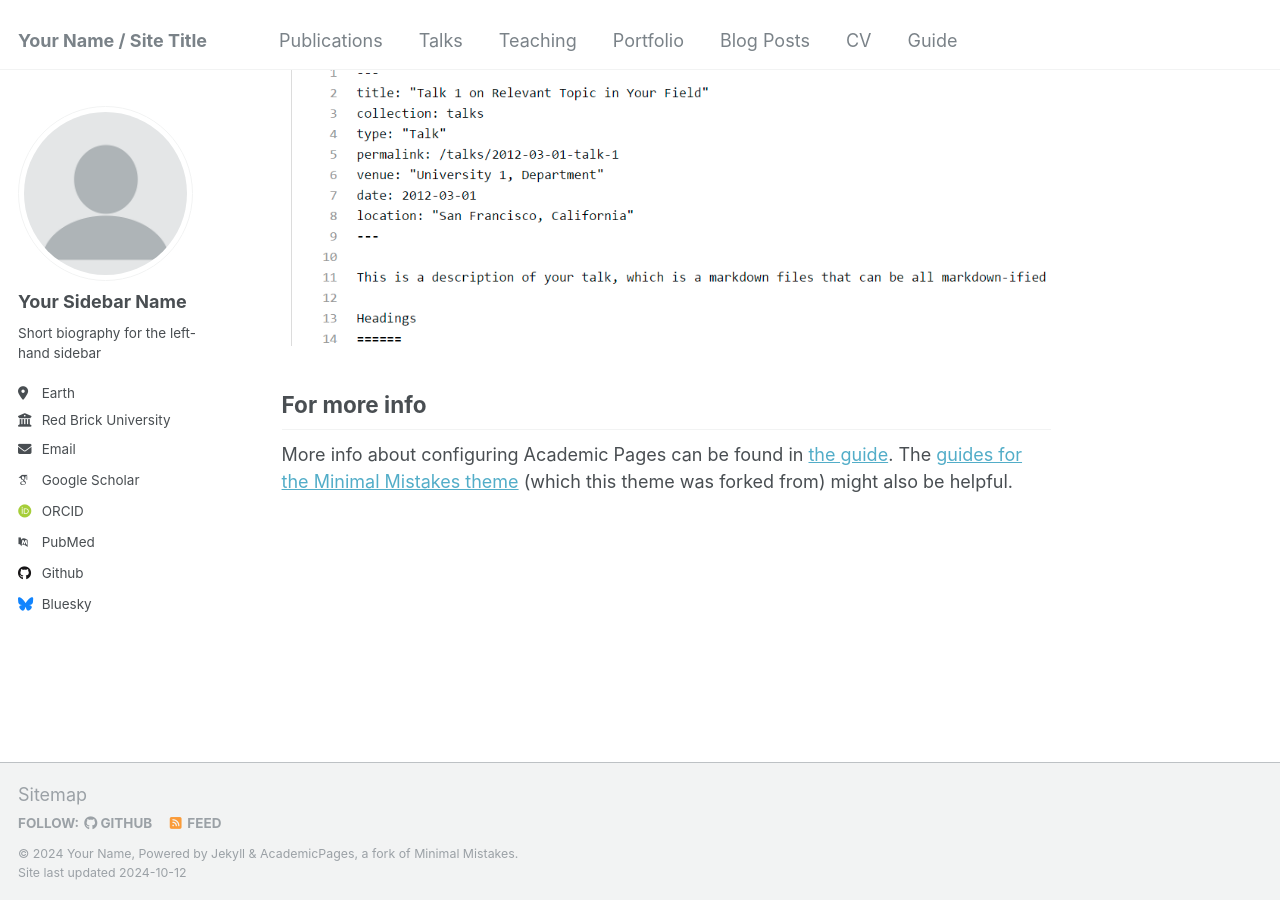
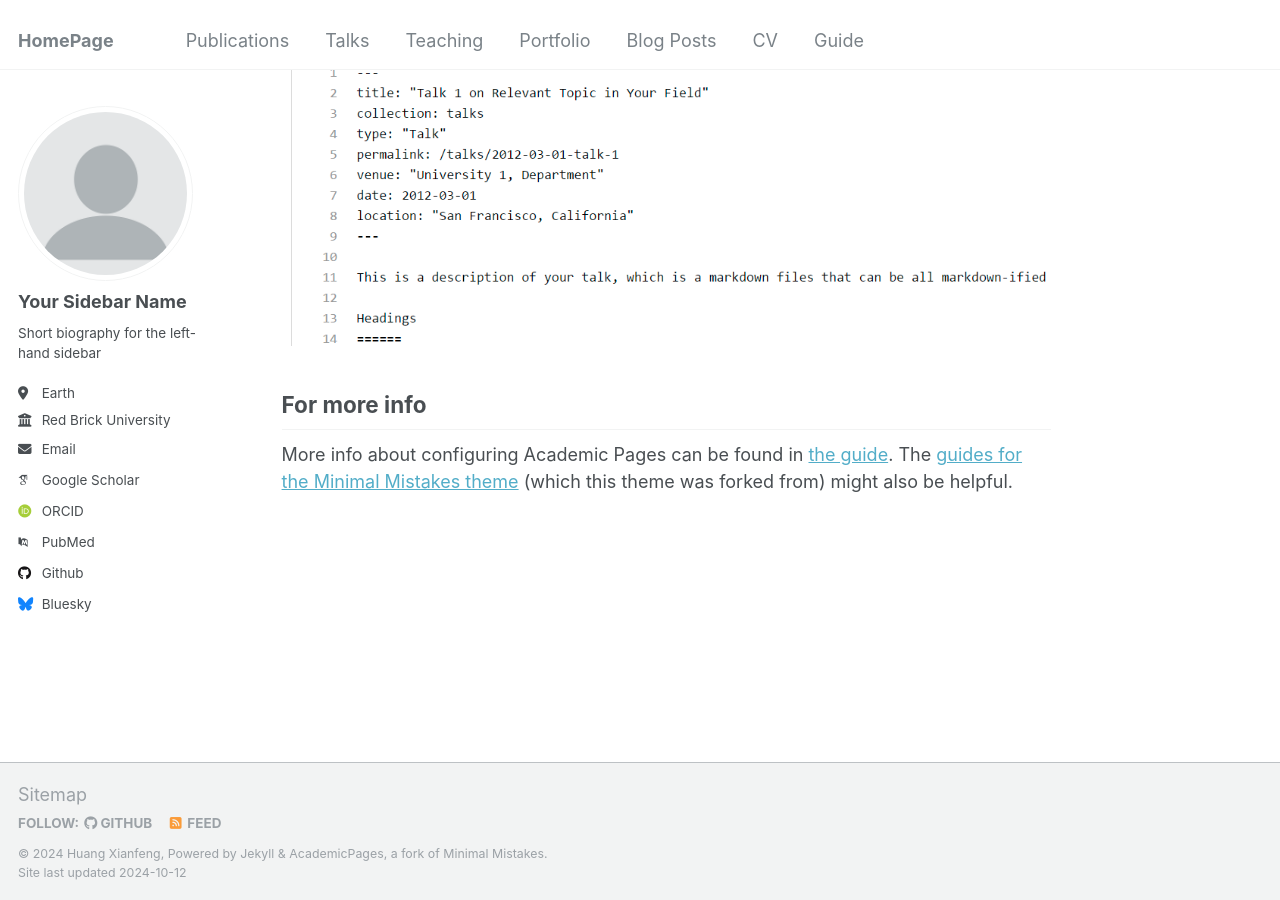
Before and after one commit to lltime/lltime.github.io, a Jekyll site: the page built from _pages/about.md, in a window 1280 px wide and 900 px high, scrolled down 2643 px. Built offline with Jekyll 4.4.1, drawn with Linux system fonts in a browser that asks for light colours; some web fonts are replaced.

Commit message:
Update _config.yml

```diff
--- a/_config.yml
+++ b/_config.yml
@@ -8,9 +8,9 @@
 
 # Basic Site Settings
 locale                   : "en-US"
-title                    : "Your Name / Site Title"
+title                    : "HomePage"
 title_separator          : "-"
-name                     : &name "Your Name"
+name                     : &name "Huang Xianfeng"
 description              : &description "personal description"
 url                      : https://academicpages.github.io # the base hostname & protocol for your site e.g. "https://mmistakes.github.io"
 baseurl                  : "" # the subpath of your site, e.g. "/blog"
```
